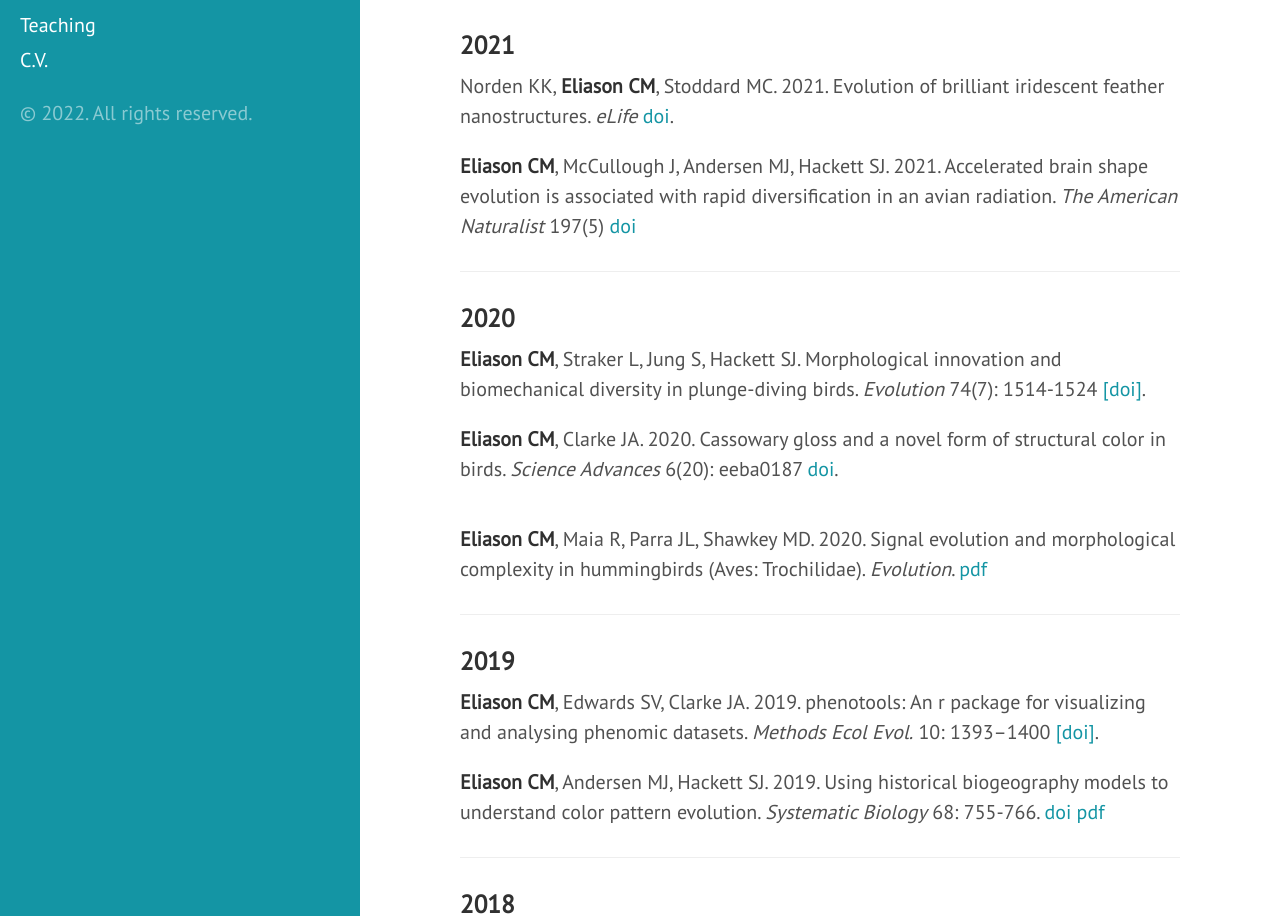
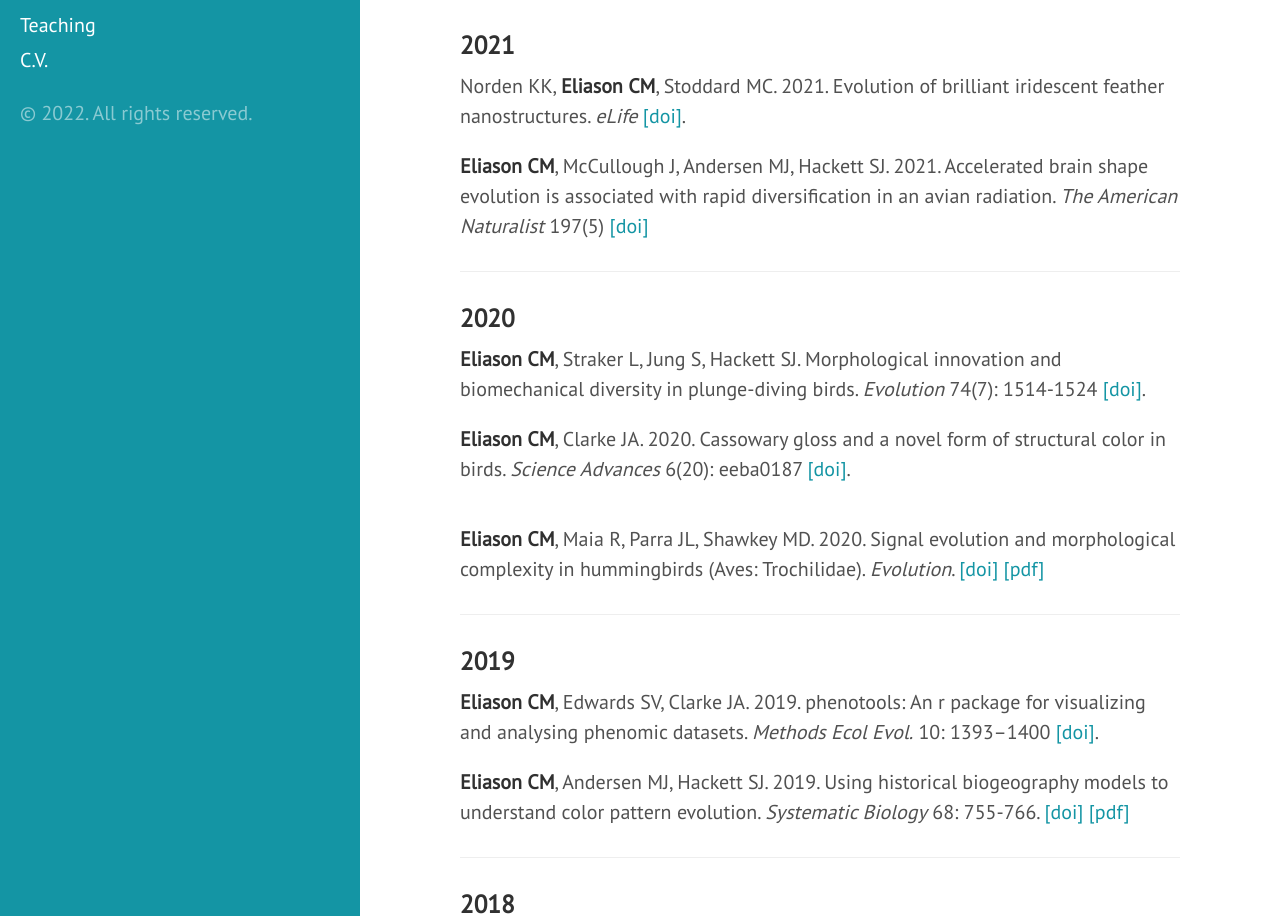
Before and after one commit to celiason/celiason.github.io, a Jekyll site: the page built from 2-publications.md, in a window 1280 px wide and 1400 px high, scrolled down 398 px. Shown: the part 157-1073 px from the top of the window. Built offline with Jekyll 4.4.1, drawn with Linux system fonts in a browser that asks for light colours.

Commit message:
Update 2-publications.md

```diff
--- a/2-publications.md
+++ b/2-publications.md
@@ -23,9 +23,9 @@ __Eliason CM__, McCullough JM, Hains T, Andersen MJ, Shackett SJ. Genome report:
 
 ### 2021
 
-Norden KK, __Eliason CM__, Stoddard MC. 2021. Evolution of brilliant iridescent feather nanostructures. _eLife_ [doi](https://doi.org/10.7554/eLife.71179).
+Norden KK, __Eliason CM__, Stoddard MC. 2021. Evolution of brilliant iridescent feather nanostructures. _eLife_ [[doi]](https://doi.org/10.7554/eLife.71179).
 
-__Eliason CM__, McCullough J, Andersen MJ, Hackett SJ. 2021. Accelerated brain shape evolution is associated with rapid diversification in an avian radiation. _The American Naturalist_ 197(5) [doi](https://doi.org/10.1086/713664)
+__Eliason CM__, McCullough J, Andersen MJ, Hackett SJ. 2021. Accelerated brain shape evolution is associated with rapid diversification in an avian radiation. _The American Naturalist_ 197(5) [[doi]](https://doi.org/10.1086/713664)
 
 ---
 
@@ -33,11 +33,11 @@ __Eliason CM__, McCullough J, Andersen MJ, Hackett SJ. 2021. Accelerated brain s
 
 __Eliason CM__, Straker L, Jung S, Hackett SJ. Morphological innovation and biomechanical diversity in plunge-diving birds. _Evolution_ 74(7): 1514-1524 [[doi]](https://doi.org/10.1111/evo.14024).
 
-__Eliason CM__, Clarke JA. 2020. Cassowary gloss and a novel form of structural color in birds. _Science Advances_ 6(20): eeba0187 [doi](https://doi.org/10.1126/sciadv.aba0187).
+__Eliason CM__, Clarke JA. 2020. Cassowary gloss and a novel form of structural color in birds. _Science Advances_ 6(20): eeba0187 [[doi]](https://doi.org/10.1126/sciadv.aba0187).
 
 ![](img/sciadv_cover.gif)
 
-__Eliason CM__, Maia R, Parra JL, Shawkey MD. 2020. Signal evolution and morphological complexity in hummingbirds (Aves: Trochilidae). _Evolution_. [pdf]({{url}}/pdfs/hummingbirds.pdf)
+__Eliason CM__, Maia R, Parra JL, Shawkey MD. 2020. Signal evolution and morphological complexity in hummingbirds (Aves: Trochilidae). _Evolution_. [[doi]](https://doi.org/10.1111/evo.13893) [[pdf]]({{url}}/pdfs/hummingbirds.pdf)
 
 ---
 
@@ -45,7 +45,7 @@ __Eliason CM__, Maia R, Parra JL, Shawkey MD. 2020. Signal evolution and morphol
 
 __Eliason CM__, Edwards SV, Clarke JA. 2019. phenotools: An r package for visualizing and analysing phenomic datasets. _Methods Ecol Evol._ 10: 1393–1400 [[doi]](https://doi.org/10.1111/2041-210X.13217).
 
-__Eliason CM__, Andersen MJ, Hackett SJ. 2019. Using historical biogeography models to understand color pattern evolution. _Systematic Biology_ 68: 755-766. [doi](https://doi.org/10.1093/sysbio/syz012) [pdf]({{url}}/pdfs/plumage.pdf)
+__Eliason CM__, Andersen MJ, Hackett SJ. 2019. Using historical biogeography models to understand color pattern evolution. _Systematic Biology_ 68: 755-766. [[doi]](https://doi.org/10.1093/sysbio/syz012) [[pdf]]({{url}}/pdfs/plumage.pdf)
 
 ---
 
```
